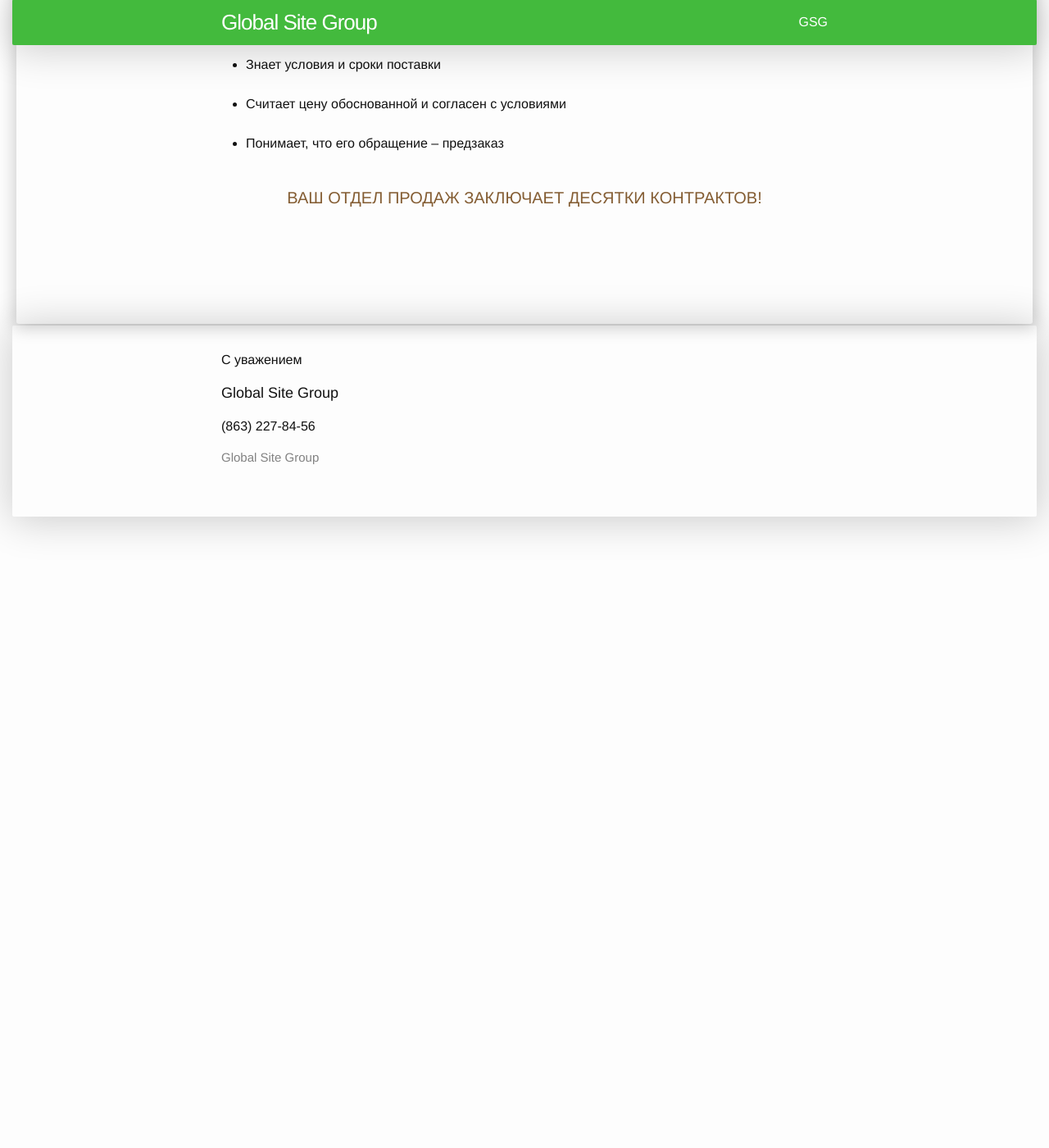
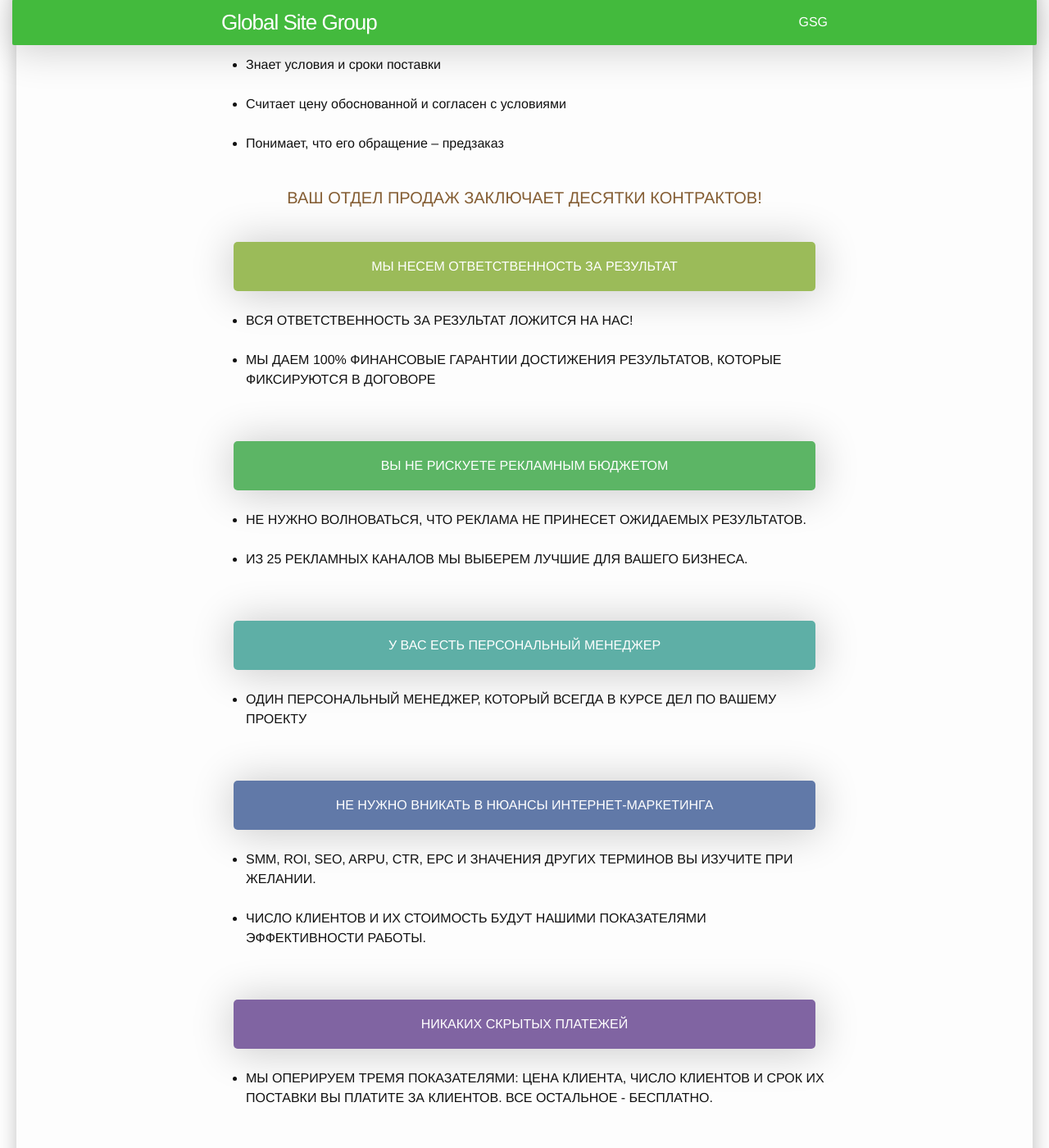
Before and after one commit to Afsmn/afsmn.github.io, a Jekyll site: the page built from index.html, in a window 1280 px wide and 1400 px high, scrolled down 1076 px. Shown: the whole window at 82% size. Built offline with Jekyll 4.4.1, drawn with Linux system fonts in a browser that asks for light colours; some of the changed text lies outside the part shown.

Commit message:
last changes ... text done ...

```diff
--- a/_sass/_base.scss
+++ b/_sass/_base.scss
@@ -218,6 +218,45 @@ pre {
   color: #845d33;
 }
 
+.dark-violet {
+  color: #314055;
+}
+
+%div {
+  color: white;
+  box-sizing: border-box;
+  border-radius: 5px;
+  box-shadow: 1px 2px 50px 3px rgba(0, 0, 0, 0.2);
+  margin: 0px 15px;
+  height: 60px;
+  line-height: 60px;
+}
+
+.div-salad {
+  @extend %div;
+  background: #9bbb59;
+}
+
+.div-emerald {
+  @extend %div;
+  background: #5cb565;
+}
+
+.div-blue-light {
+  @extend %div;
+  background: #5eafa6;
+}
+
+.div-violet-light {
+  @extend %div;
+  background: #6179a8;
+}
+
+.div-violet {
+  @extend %div;
+  background: #8064a2;
+}
+
 .bold {
   font-weight: bold;
 }
--- a/index.html
+++ b/index.html
@@ -85,6 +85,103 @@ layout: default
   <h1 class='page-heading center gold'>
     ВАШ ОТДЕЛ ПРОДАЖ ЗАКЛЮЧАЕТ ДЕСЯТКИ КОНТРАКТОВ!</h1>
   <br>
+
+  <div class='div-salad center'>
+    МЫ НЕСЕМ ОТВЕТСТВЕННОСТЬ ЗА РЕЗУЛЬТАТ
+  </div>
+  <br>
+
+  <ul>
+    <li>
+      ВСЯ ОТВЕТСТВЕННОСТЬ ЗА РЕЗУЛЬТАТ ЛОЖИТСЯ НА НАС!
+    </li>
+    <br>
+    <li>
+      МЫ ДАЕМ 100% ФИНАНСОВЫЕ ГАРАНТИИ ДОСТИЖЕНИЯ РЕЗУЛЬТАТОВ, КОТОРЫЕ
+      ФИКСИРУЮТСЯ В ДОГОВОРЕ
+    </li>
+    <br>
+  </ul>
+  <br>
+
+  <div class='div-emerald center'>
+    ВЫ НЕ РИСКУЕТЕ РЕКЛАМНЫМ БЮДЖЕТОМ
+  </div>
+  <br>
+
+  <ul>
+    <li>
+      НЕ НУЖНО ВОЛНОВАТЬСЯ, ЧТО РЕКЛАМА НЕ ПРИНЕСЕТ ОЖИДАЕМЫХ РЕЗУЛЬТАТОВ.
+    </li>
+    <br>
+    <li>
+      ИЗ 25 РЕКЛАМНЫХ КАНАЛОВ МЫ ВЫБЕРЕМ ЛУЧШИЕ ДЛЯ ВАШЕГО БИЗНЕСА.
+    </li>
+    <br>
+  </ul>
+  <br>
+
+  <div class='div-blue-light center'>
+    У ВАС ЕСТЬ ПЕРСОНАЛЬНЫЙ МЕНЕДЖЕР
+  </div>
+  <br>
+
+  <ul>
+    <li>
+      ОДИН ПЕРСОНАЛЬНЫЙ МЕНЕДЖЕР, КОТОРЫЙ ВСЕГДА В КУРСЕ ДЕЛ ПО ВАШЕМУ ПРОЕКТУ
+    </li>
+    <br>
+  </ul>
+  <br>
+
+  <div class='div-violet-light center'>
+    НЕ НУЖНО ВНИКАТЬ В НЮАНСЫ ИНТЕРНЕТ-МАРКЕТИНГА
+  </div>
+  <br>
+
+  <ul>
+    <li>
+      SMM, ROI, SEO, ARPU, CTR, EPC И ЗНАЧЕНИЯ ДРУГИХ ТЕРМИНОВ ВЫ ИЗУЧИТЕ ПРИ ЖЕЛАНИИ.
+    </li>
+    <br>
+    <li>
+      ЧИСЛО КЛИЕНТОВ И ИХ СТОИМОСТЬ БУДУТ НАШИМИ ПОКАЗАТЕЛЯМИ ЭФФЕКТИВНОСТИ РАБОТЫ.
+    </li>
+    <br>
+  </ul>
+  <br>
+
+  <div class='div-violet center'>
+    НИКАКИХ СКРЫТЫХ ПЛАТЕЖЕЙ
+  </div>
+  <br>
+
+  <ul>
+    <li>
+      МЫ ОПЕРИРУЕМ ТРЕМЯ ПОКАЗАТЕЛЯМИ: ЦЕНА КЛИЕНТА, ЧИСЛО КЛИЕНТОВ И СРОК ИХ
+      ПОСТАВКИ ВЫ ПЛАТИТЕ ЗА КЛИЕНТОВ. ВСЕ ОСТАЛЬНОЕ - БЕСПЛАТНО.
+    </li>
+    <br>
+  </ul>
+  <br>
+
+  <h1 class='page-heading center dark-violet'>
+    НАШИ ЦЕНЫ
+  </h1>
+  <br>
+
+  <p>
+    Минимальный стартовый бюджет <span class='bold'>1000$</span> Вы платите только за целевые обращения, которые учитываются с
+    помощью программного обеспечения мониторинга телефонных звонков и обращений с сайта. Мы берем на
+    себя все задачи и все риски, вы платите только за
+  </p>
+  <br>
+
+  <h1 class='page-heading gold'>
+    РЕЗУЛЬТАТ В ВИДЕ ОБРАЩЕНИЙ ПОТЕНЦИАЛЬНЫХ КЛИЕНТОВ!
+  </h1>
+  <br>
+
   <!-- <h1 class="page-heading">Posts</h1> -->
 
   <!-- <ul class="post-list"> -->
```
Also changed, not shown: 1 other file.
